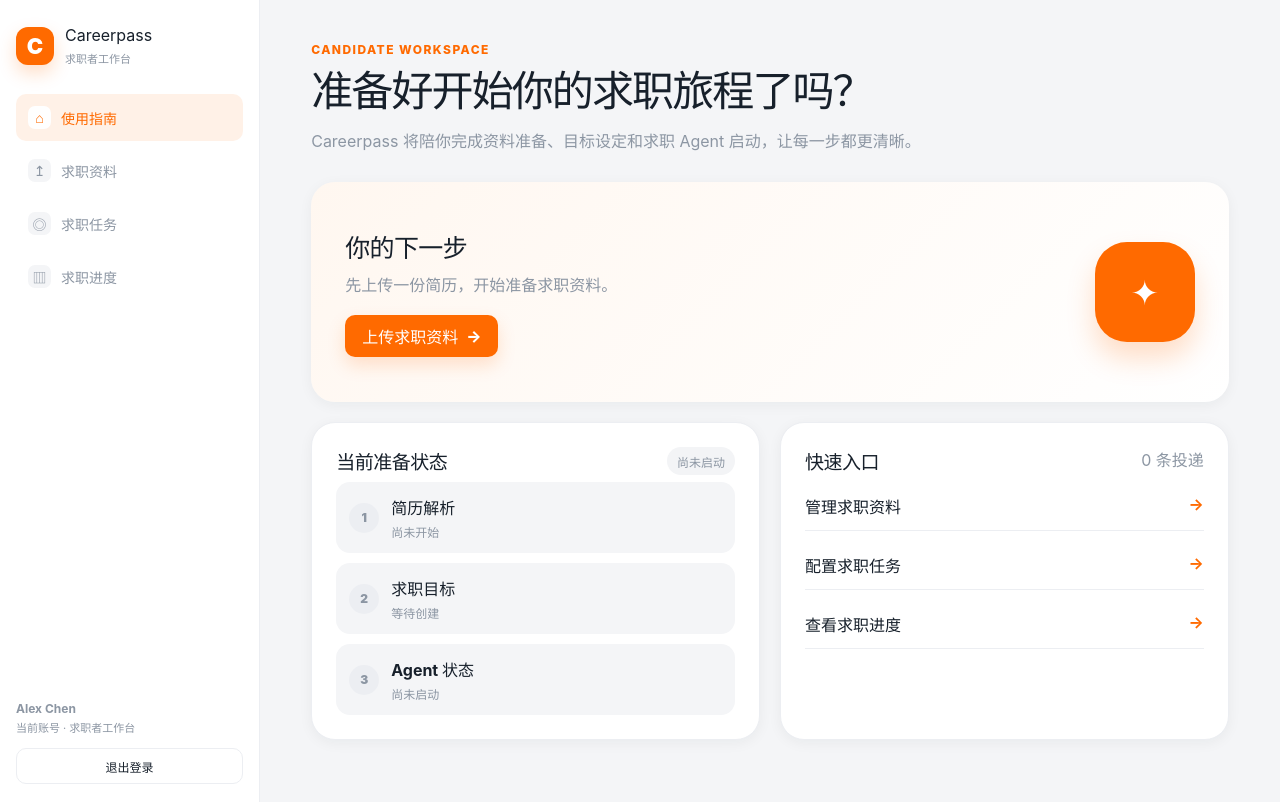
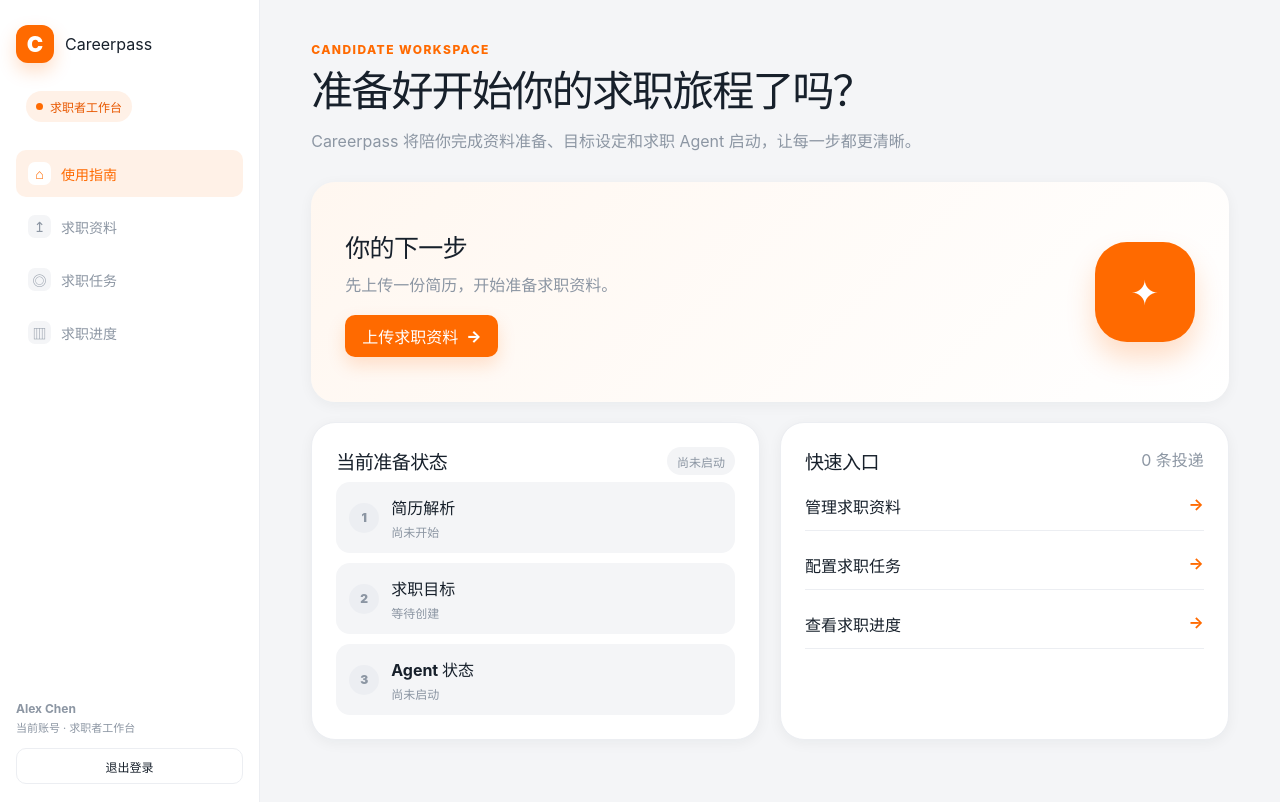
Before and after one commit to mingyuexinc/Careerpass, a React (Vite) app in the folder careerpass-frontend/: page /login in a window 1280 px wide. Both pictures are taken after typing "Sample", "Sample123" into the empty fields and a click on the button "登录". Built offline with nearby package versions, Linux system fonts and the light colour scheme.

Commit message:
fix(frontend): restore workspace identity badge

```diff
--- a/careerpass-frontend/src/layouts/RoleLayout.tsx
+++ b/careerpass-frontend/src/layouts/RoleLayout.tsx
@@ -41,8 +41,11 @@
           <div className="brand-mark">C</div>
           <div>
             <div className="sidebar-title">Careerpass</div>
-            <div className="sidebar-role">{roleLabel}</div>
           </div>
+        </div>
+        <div className="role-badge" aria-label={`当前身份：${roleLabel}`}>
+          <span className="dot" aria-hidden="true" />
+          <span>{roleLabel}</span>
         </div>
         <nav className="sidebar-nav" aria-label={`${roleLabel}导航`}>
           {items.map((item) => (
--- a/careerpass-frontend/src/styles/globals.css
+++ b/careerpass-frontend/src/styles/globals.css
@@ -254,10 +254,25 @@
   background: white;
   border-right: 1px solid var(--color-line);
 }
-.sidebar-role {
-  margin-top: 5px;
-  color: var(--color-muted);
-  font-size: 11px;
+.role-badge {
+  display: inline-flex;
+  align-items: center;
+  gap: 7px;
+  width: fit-content;
+  margin: 0 10px;
+  padding: 7px 10px;
+  border-radius: 999px;
+  background: var(--color-brand-soft);
+  color: var(--color-brand-dark);
+  font-size: 12px;
+  font-weight: 800;
+}
+.role-badge .dot {
+  width: 7px;
+  height: 7px;
+  flex: 0 0 auto;
+  border-radius: 50%;
+  background: var(--color-brand);
 }
 .sidebar-nav {
   display: grid;
@@ -1001,6 +1016,10 @@
   .sidebar-footer {
     display: none;
   }
+  .role-badge {
+    margin-left: 4px;
+    margin-right: 4px;
+  }
   .content-area {
     padding: 28px 16px;
   }
```
Also changed, not shown: 1 other file (tests, documents, lock files or other folders).
